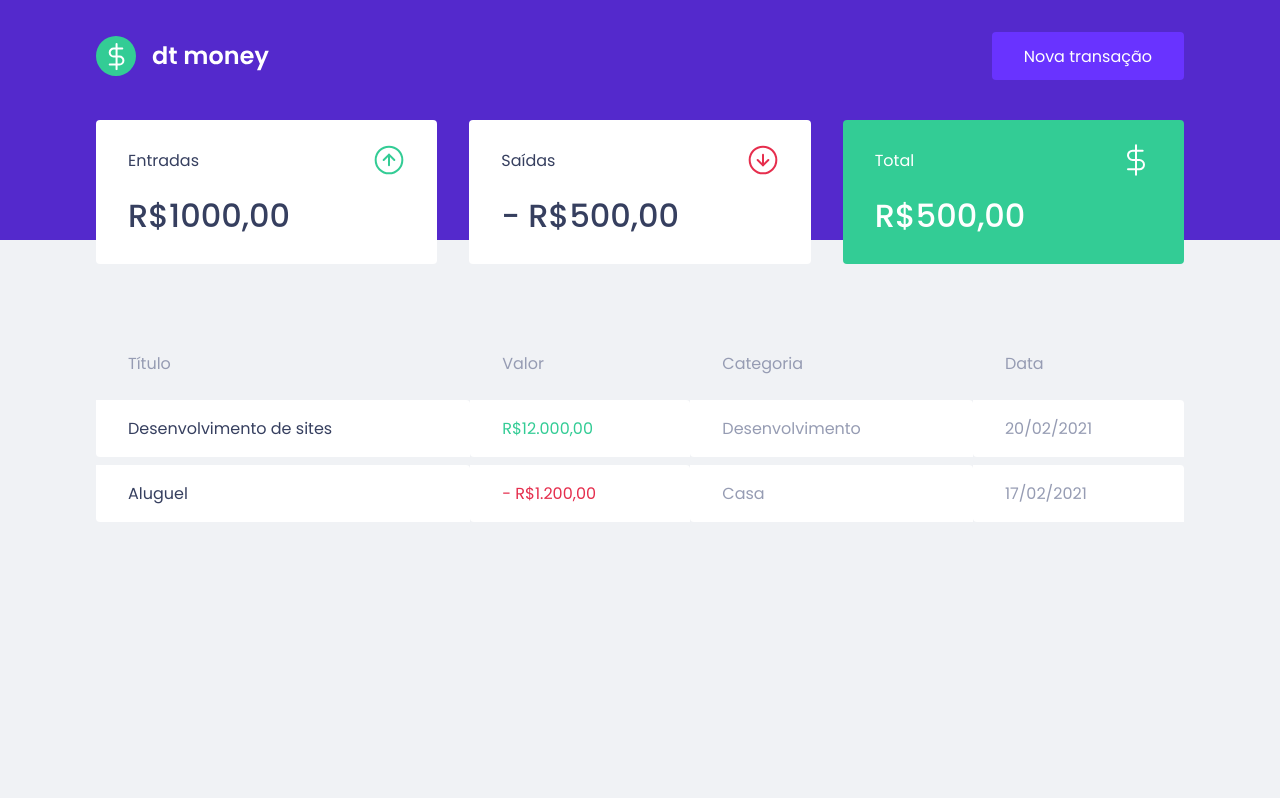
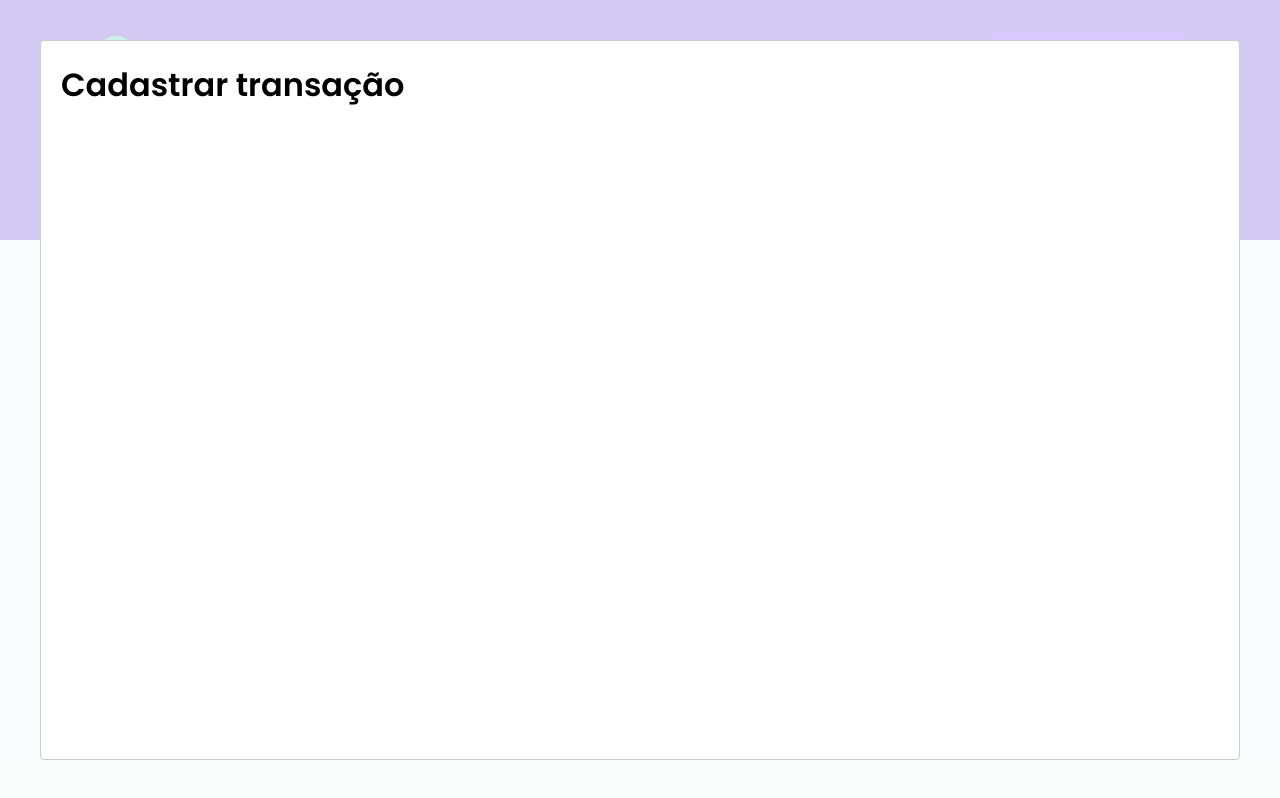
Before and after one commit to erikaperciliano/dtmoney, a React (Create React App) app: page / in a window 1280 px wide. Both pictures are taken after a click on the button "Nova transação". Built offline with nearby package versions, Linux system fonts and the light colour scheme; no server answers; what miragejs would draw is missing.

Commit message:
using react-modal

```diff
--- a/package.json
+++ b/package.json
@@ -7,6 +7,7 @@
     "miragejs": "^0.1.41",
     "react": "^17.0.2",
     "react-dom": "^17.0.2",
+    "react-modal": "^3.14.3",
     "react-scripts": "4.0.3",
     "styled-components": "^5.3.0",
     "web-vitals": "^1.0.1"
@@ -19,6 +20,7 @@
     "@types/node": "^12.0.0",
     "@types/react": "^17.0.0",
     "@types/react-dom": "^17.0.0",
+    "@types/react-modal": "^3.12.1",
     "@types/styled-components": "^5.1.12",
     "typescript": "^4.1.2"
   },
--- a/src/components/Header/index.tsx
+++ b/src/components/Header/index.tsx
@@ -1,7 +1,18 @@
+import { useState } from 'react';
+import Modal from 'react-modal';
 import logoImg from '../../assets/logo.svg';
 import { Container, Content } from './styles';
 
 export function Header() {
+	const [isNewTransactionModalOpen, setIsNewTransactionModalOpen] = useState(false);
+
+	function handleOpenNewTransactionModal() {
+		setIsNewTransactionModalOpen(true);
+	}
+
+	function handleCloseNewTransactionModal() {
+		setIsNewTransactionModalOpen(false);
+	}
     return (
         <Container>
 			<Content>
@@ -9,11 +20,13 @@
 					src={logoImg}
 					alt="dt money"
 				/>
-							<button
-								type="button"
-							>
+				<button type="button" onClick={handleOpenNewTransactionModal}>
 					Nova transação
 				</button>
+
+				<Modal isOpen={isNewTransactionModalOpen} onRequestClose={handleCloseNewTransactionModal}>
+					<h1>Cadastrar transação</h1>
+				</Modal>
 			</Content>
         </Container>
     )
```
Also changed, not shown: 1 other file (tests, documents, lock files or other folders). Lines whose indentation alone changed are shown as unchanged.
